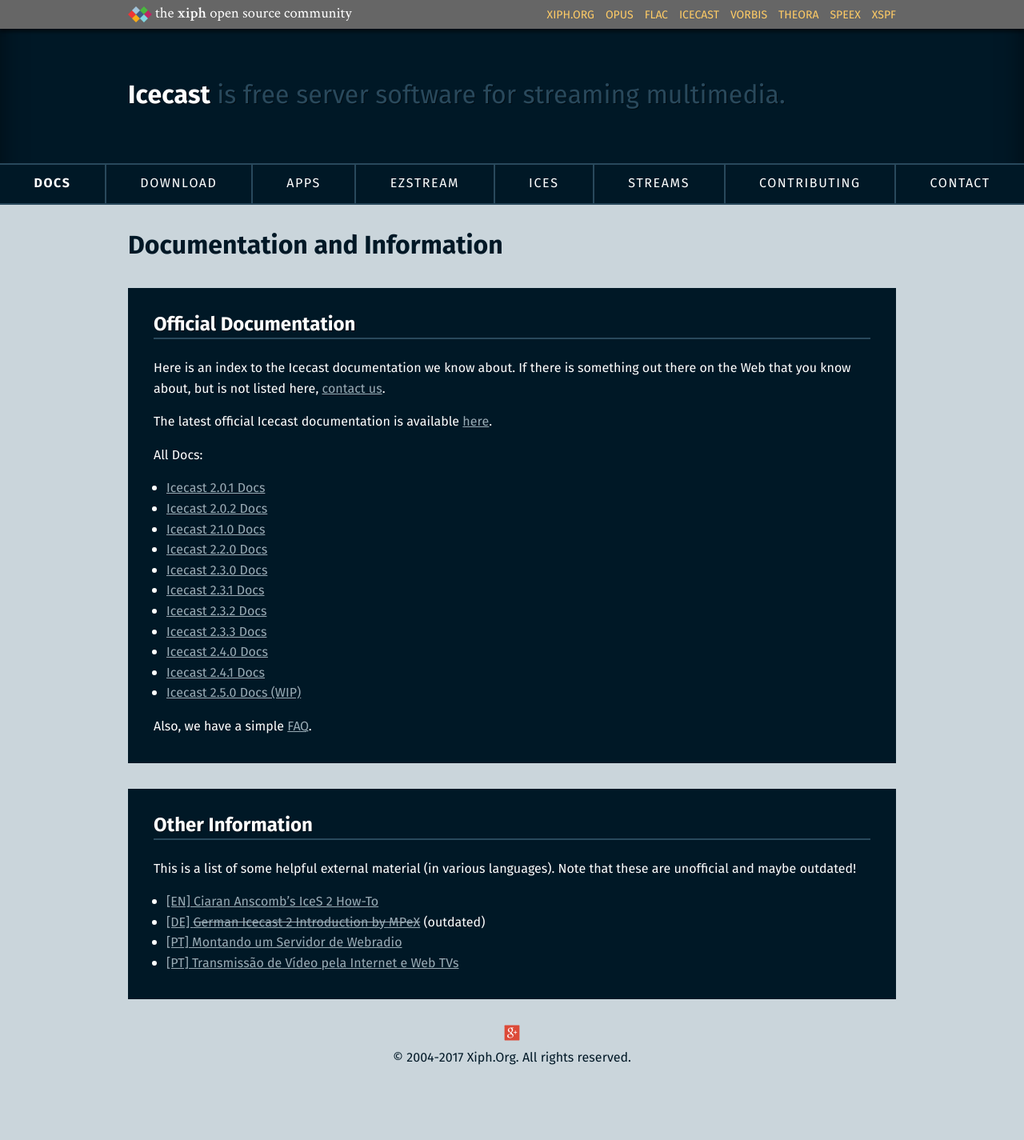
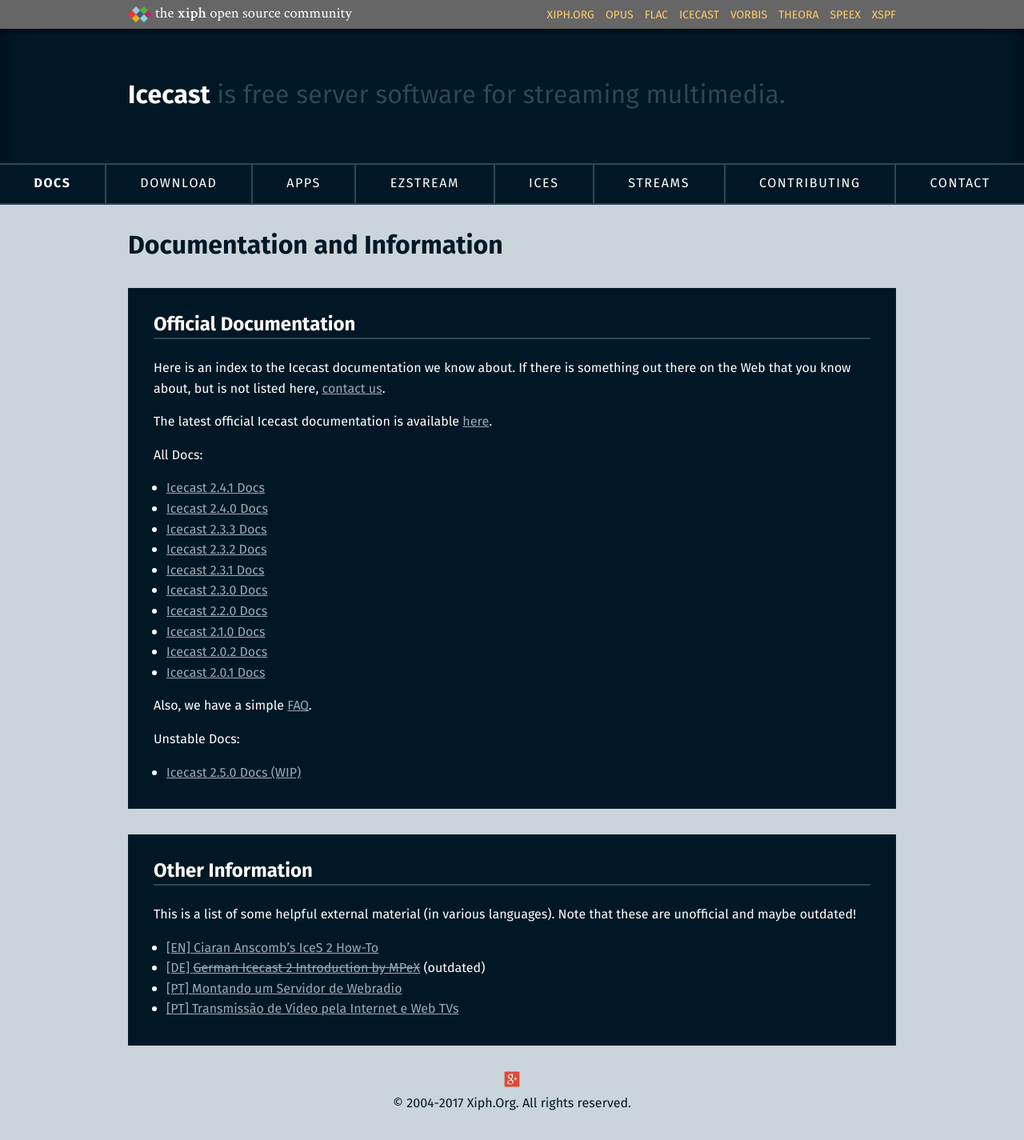
Before and after one commit to barionleg/Xipho, a Jekyll site: the page built from docs/index.md, in a window 1280 px wide. Shown: the whole page at 80% size. Built offline with Jekyll 4.4.1, drawn with Linux system fonts in a browser that asks for light colours; before the commit the page ends 1367 px from its top, so only the background shows below that.

Commit message:
Docs: Restructure docs list and use prepend command

```diff
--- a/docs/index.md
+++ b/docs/index.md
@@ -15,19 +15,22 @@ The latest official Icecast documentation is available [here]({{ "/docs/icecast-
 
 All Docs:
 
-*	[Icecast 2.0.1 Docs]({{ site.baseurl }}/docs/icecast-2.0.1/)
-*	[Icecast 2.0.2 Docs]({{ site.baseurl }}/docs/icecast-2.0.2/)
-*	[Icecast 2.1.0 Docs]({{ site.baseurl }}/docs/icecast-2.1.0/)
-*	[Icecast 2.2.0 Docs]({{ site.baseurl }}/docs/icecast-2.2.0/)
-*	[Icecast 2.3.0 Docs]({{ site.baseurl }}/docs/icecast-2.3.0/)
-*	[Icecast 2.3.1 Docs]({{ site.baseurl }}/docs/icecast-2.3.1/)
-*	[Icecast 2.3.2 Docs]({{ site.baseurl }}/docs/icecast-2.3.2/)
-*	[Icecast 2.3.3 Docs]({{ site.baseurl }}/docs/icecast-2.3.3/)
-*	[Icecast 2.4.0 Docs]({{ site.baseurl }}/docs/icecast-2.4.0/)
-*	[Icecast 2.4.1 Docs]({{ site.baseurl }}/docs/icecast-2.4.1/)
-*	[Icecast 2.5.0 Docs (WIP)]({{ site.baseurl }}/docs/icecast-trunk/)
+*	[Icecast 2.4.1 Docs]({{ "/docs/icecast-2.4.1/" | prepend: site.baseurl }})
+*	[Icecast 2.4.0 Docs]({{ "/docs/icecast-2.4.0/" | prepend: site.baseurl }})
+*	[Icecast 2.3.3 Docs]({{ "/docs/icecast-2.3.3/" | prepend: site.baseurl }})
+*	[Icecast 2.3.2 Docs]({{ "/docs/icecast-2.3.2/" | prepend: site.baseurl }})
+*	[Icecast 2.3.1 Docs]({{ "/docs/icecast-2.3.1/" | prepend: site.baseurl }})
+*	[Icecast 2.3.0 Docs]({{ "/docs/icecast-2.3.0/" | prepend: site.baseurl }})
+*	[Icecast 2.2.0 Docs]({{ "/docs/icecast-2.2.0/" | prepend: site.baseurl }})
+*	[Icecast 2.1.0 Docs]({{ "/docs/icecast-2.1.0/" | prepend: site.baseurl }})
+*	[Icecast 2.0.2 Docs]({{ "/docs/icecast-2.0.2/" | prepend: site.baseurl }})
+*	[Icecast 2.0.1 Docs]({{ "/docs/icecast-2.0.1/" | prepend: site.baseurl }})
 
 Also, we have a simple [FAQ]({{ "/faq" | prepend: site.baseurl }}).
+
+Unstable Docs:
+
+*	[Icecast 2.5.0 Docs (WIP)]({{ "/docs/icecast-trunk/" | prepend: site.baseurl }})
 
 </div>
 
```
